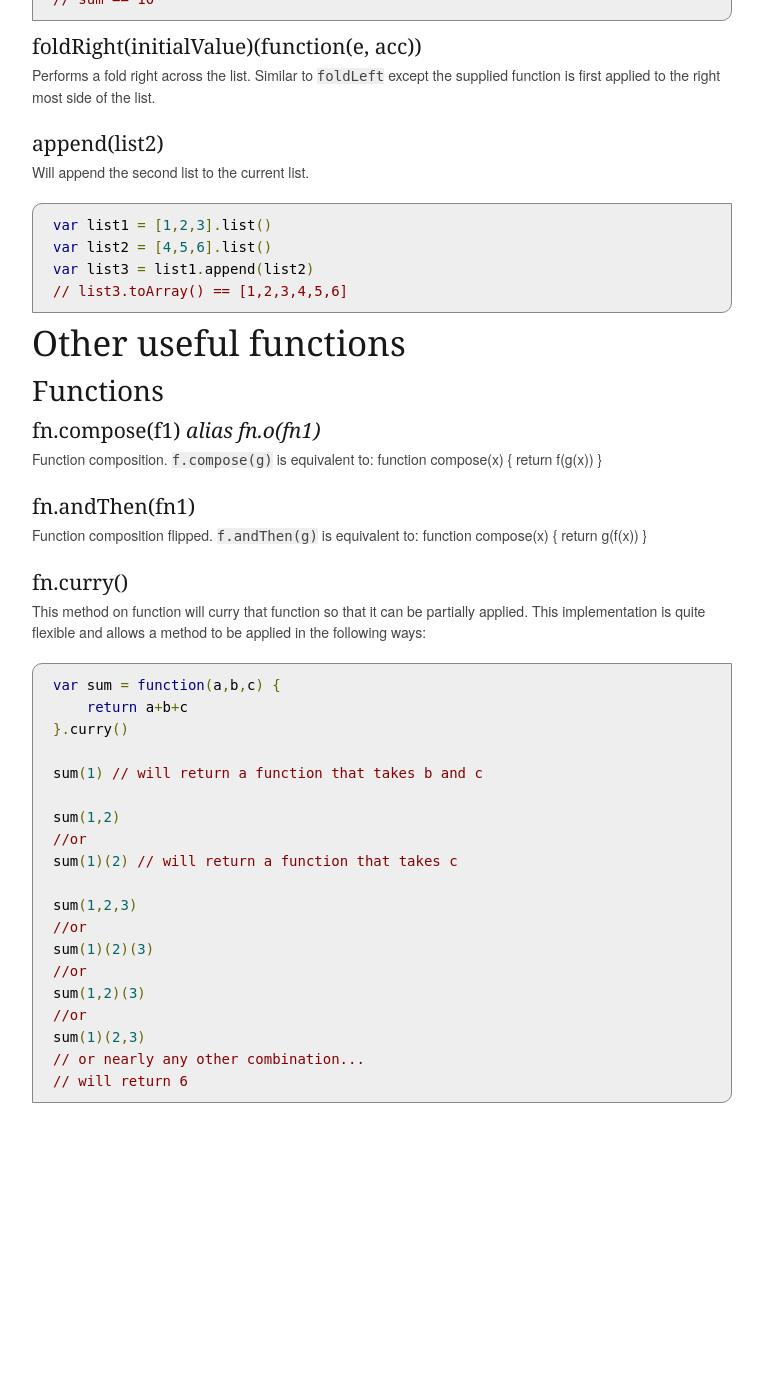
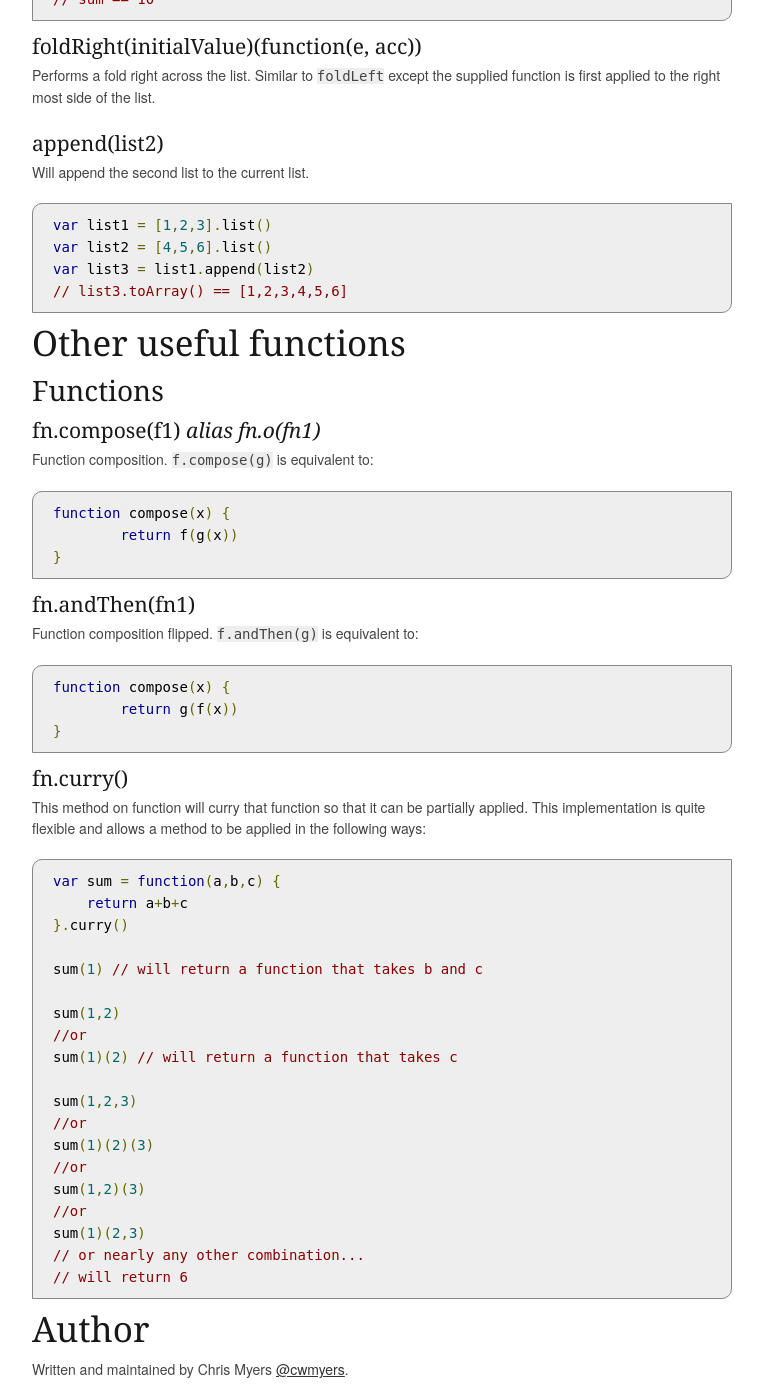
Before and after one commit to monet/monet.js, a Jekyll site: the page built from index.md, in a window 1280 px wide and 1400 px high, scrolled down 8851 px. Shown: the whole window, without its empty margins (138-901 px from the left). Built offline with Jekyll 4.4.1, drawn with Linux system fonts in a browser that asks for light colours; nearby versions of some CDN libraries; before the commit the page ends 9964 px from its top, so only the background shows below that.

Commit message:
Added author to doco

```diff
--- a/index.md
+++ b/index.md
@@ -360,14 +360,18 @@ Will append the second list to the current list.
 ###Functions
 ####fn.compose(f1) *alias fn.o(fn1)*
 Function composition.  `f.compose(g)` is equivalent to:
+
 	function compose(x) {
 		return f(g(x))
 	}
+
 ####fn.andThen(fn1)
 Function composition flipped. `f.andThen(g)` is equivalent to:
+
 	function compose(x) {
 		return g(f(x))
 	}
+
 ####fn.curry()
 This method on function will curry that function so that it can be partially applied. This implementation is quite flexible and allows
 a method to be applied in the following ways:
@@ -392,6 +396,10 @@ a method to be applied in the following ways:
     // or nearly any other combination...
     // will return 6
 
+##Author
+
+Written and maintained by Chris Myers [@cwmyers](http://twitter.com/cwmyers).
+
 
 [functionalJava]: http://functionaljava.org/
 [gitZip]: https://github.com/cwmyers/monad.js/zipball/master (zip format)
```
